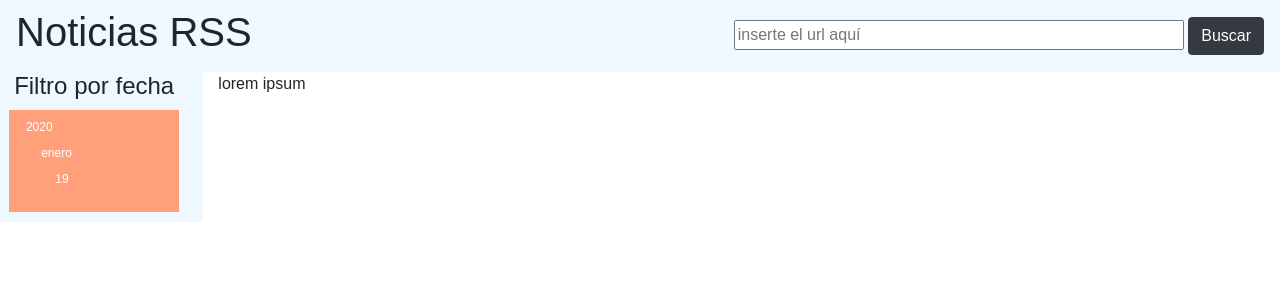
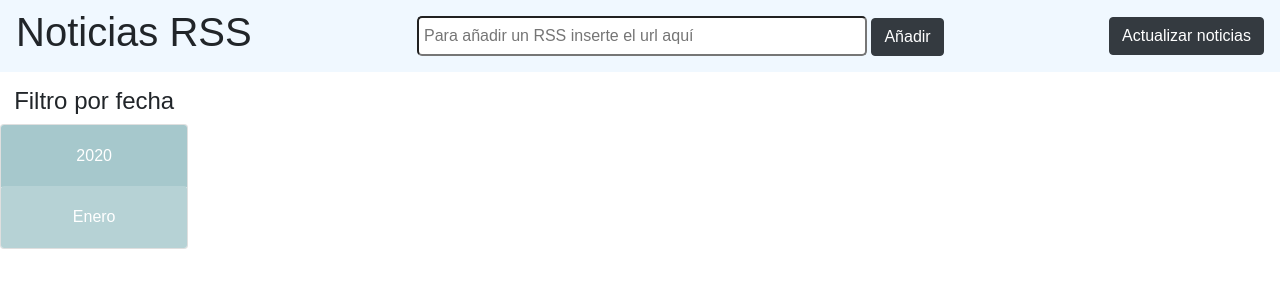
Before and after one commit to HildaCruz/NoticiasOAW, a PHP site: page / in a window 1280 px wide. Shown: the top 300 px of the page. Run offline with PHP 8.4, Linux system fonts and the light colour scheme.

Commit message:
CSS general con filtro noticias

```diff
--- /dev/null
+++ b/index.php
@@ -0,0 +1,88 @@
+<?php
+include "simplepie-1.5/autoloader.php";
+require_once 'simplepie-1.5/autoloader.php';
+?>
+<!DOCTYPE html>
+<html>
+    <head>
+        <meta charset="UTF-8">
+        <title>Hello there</title>
+        <link rel="stylesheet" href="https://stackpath.bootstrapcdn.com/bootstrap/4.4.1/css/bootstrap.min.css" integrity="sha384-Vkoo8x4CGsO3+Hhxv8T/Q5PaXtkKtu6ug5TOeNV6gBiFeWPGFN9MuhOf23Q9Ifjh" crossorigin="anonymous">
+        <script src="https://code.jquery.com/jquery-3.4.1.slim.min.js" integrity="sha384-J6qa4849blE2+poT4WnyKhv5vZF5SrPo0iEjwBvKU7imGFAV0wwj1yYfoRSJoZ+n" crossorigin="anonymous"></script>
+        <script src="https://cdn.jsdelivr.net/npm/popper.js@1.16.0/dist/umd/popper.min.js" integrity="sha384-Q6E9RHvbIyZFJoft+2mJbHaEWldlvI9IOYy5n3zV9zzTtmI3UksdQRVvoxMfooAo" crossorigin="anonymous"></script>
+        <script src="https://stackpath.bootstrapcdn.com/bootstrap/4.4.1/js/bootstrap.min.js" integrity="sha384-wfSDF2E50Y2D1uUdj0O3uMBJnjuUD4Ih7YwaYd1iqfktj0Uod8GCExl3Og8ifwB6" crossorigin="anonymous"></script>
+
+        <link href="main.css" rel="stylesheet">
+        <script>
+            function getrss(){
+                var url = document.getElementById('_url').value;
+                alert(url);
+            }
+            function toggleAC(){
+                var acc = document.getElementsByClassName("accordion");
+                var i;
+
+                for (i = 0; i < acc.length; i++) {
+                acc[i].addEventListener("click", function() {
+                    this.classList.toggle("active");
+                    var panel = this.nextElementSibling;
+                    if (panel.style.maxHeight) {
+                    panel.style.maxHeight = null;
+                    } else {
+                    panel.style.maxHeight = panel.scrollHeight + "px";
+                    }
+                });
+                }
+            }
+        </script>
+    </head>
+    <body>
+        <div class="navbar">
+            <h1>Noticias RSS</h1>
+            <form onsubmit="getrss();">
+                <input type="text" id="_url" style="width: 450px" placeholder="Para añadir un RSS inserte el url aquí">
+                <button type="submit" class="btn btn-dark">Añadir</button>
+            </form>
+            <button type="button" class="btn btn-dark">Actualizar noticias</button>
+        </div>
+        <div class="row content">
+            <div class="sidebar col-lg-2">
+                <h4>Filtro por fecha</h4>
+
+                <div class="accordion" id="accordion">
+                    <div class="card">
+                        <div class="card-header" id="year">
+                            <h5 class="mb-0">
+                                <button class="btn btn-link" type="button" data-toggle="collapse" data-target="#collapseYear" aria-expanded="true" aria-controls="year">
+                                2020
+                                </button>
+                            </h5>
+                        </div>
+                        <div id="collapseYear" class="collapse show" aria-labelledby="year" data-parent="#accordion">
+                            <div class="card-header" id="month">
+                                <h5 class="mb-0">
+                                    <button class="btn btn-link" type="button" data-toggle="collapse" data-target="#collapseMonth" aria-expanded="true" aria-controls="month">
+                                    Enero
+                                    </button>
+                                </h5>
+                            </div>
+                            <div id="collapseMonth" class="collapse" aria-labelledby="month" data-parent="#year">
+                                <div class="card-header" id="day">
+                                    <h5 class="mb-0">
+                                        <button class="btn btn-link" type="button" data-toggle="collapse" data-target="#collapseDay" aria-expanded="true" aria-controls="day">
+                                        12
+                                        </button>
+                                    </h5>
+                                </div>
+                                <div id="collapseDay" class="collapse" aria-labelledby="day" data-parent="#month">
+                                <div class="card-body">
+                                    Noticia1
+                                </div>
+                                </div>
+                            </div>
+                        </div>
+                    </div>
+                </div>
+            </div>
+    </body>
+</html>
--- a/main.css
+++ b/main.css
@@ -1,7 +1,7 @@
 *{
     font-family: Arial, Helvetica, sans-serif;
 }
-.navbar, .sidebar{
+.navbar{
     background-color: aliceblue;
 }
 .navbar{
@@ -11,36 +11,38 @@
     font-size: 12px;
     text-align: center;
     height: 100%;
+    margin-top: 15px;
 }
 
-.accordion{
-    background-color:lightsalmon;
-    margin: 5%;
-    color: white;
-    text-align: left;
-}
-.accordion-child,.accordion-year{
-    margin-left: 5%;
-    padding: 8px;
+input[type="text"]{
+    border-radius: 5px;
+    padding-left: 5px;
+    font-weight: 400;
+    height: 40px;
 }
 
-/*.accordions {
-    background-color: #eee;
-    color: #444;
+.card-header{
+    background-color: #a6c8cc !important;
+    color: white;
     cursor: pointer;
-    padding: 18px;
-    width: 100%;
-    text-align: left;
     border: none;
     outline: none;
+    font-size: 15px;
     transition: 0.4s;
-  }
-  .active, .accordion:hover {
-    background-color: #ccc;
-  }
-  .panel {
+    vertical-align: middle;
+}
+.active,.card-header:hover {background-color: #7E9DA2!important;}
+.card-header#month{background-color: #B6D2D5!important;}
+.card-header#month:hover{background-color: #7E9DA2!important;}
+.card-header#day{background-color: #c6dcde!important;}
+.card-header#day:hover{background-color: #8da8ad!important;}
+.panel {
     padding: 0 18px;
     background-color: white;
-    display: none;
+    max-height: 0;
     overflow: hidden;
-  }*/
+    transition: max-height 0.2s ease-out;
+}
+.btn-link,.btn-link:hover{
+color: white;
+}
--- a/rss.php
+++ b/rss.php
@@ -1,8 +1,8 @@
+//$url = 'http://rss.nytimes.com/services/xml/rss/nyt/HomePage.xml';
 <?php
     include "simplepie-1.5/autoloader.php";
     require_once 'simplepie-1.5/autoloader.php';
 
-    //$url = 'http://rss.nytimes.com/services/xml/rss/nyt/HomePage.xml';
     $url = 'https://www.reforma.com/rss/cultura.xml';
     $current_url = $_GET["_url"];
     echo $_GET["url"];
```
Also changed, not shown: 1 other file.
